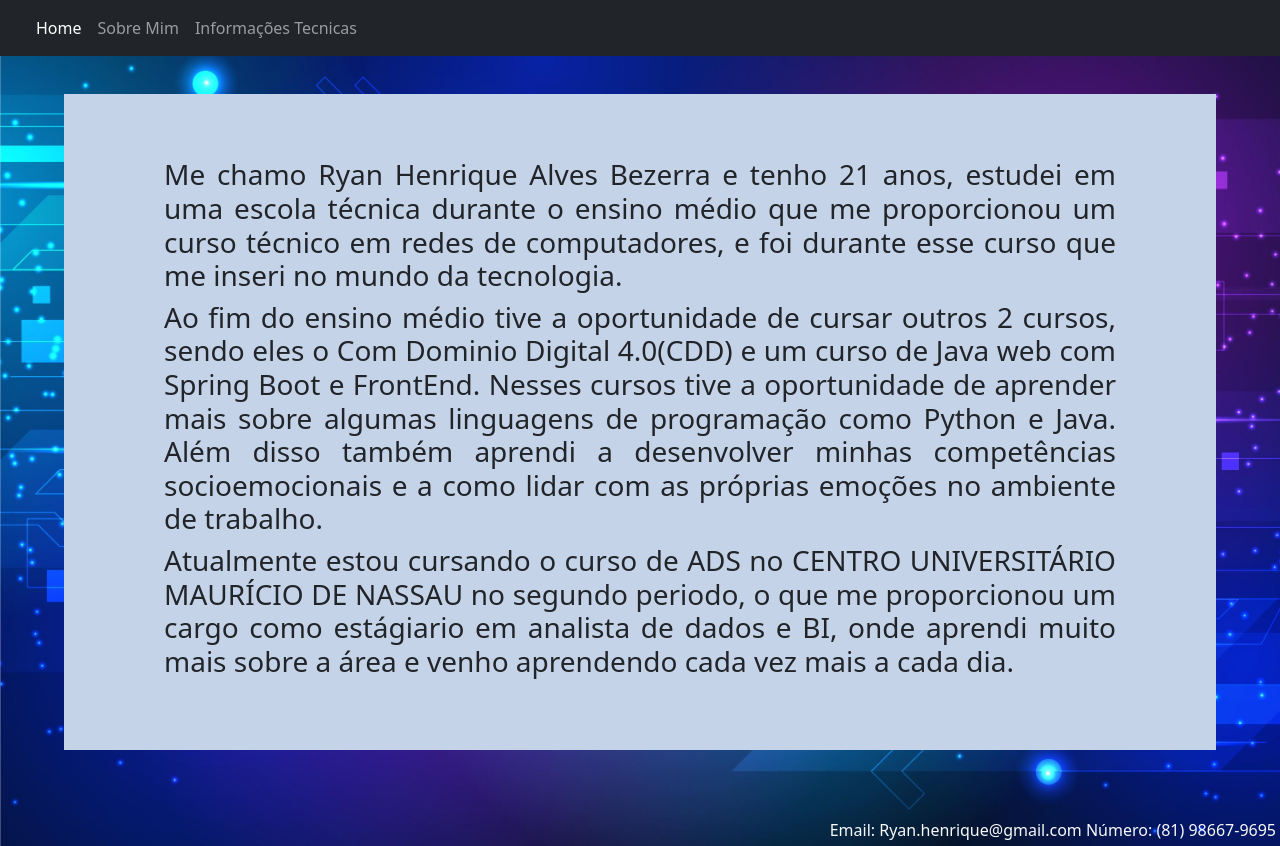
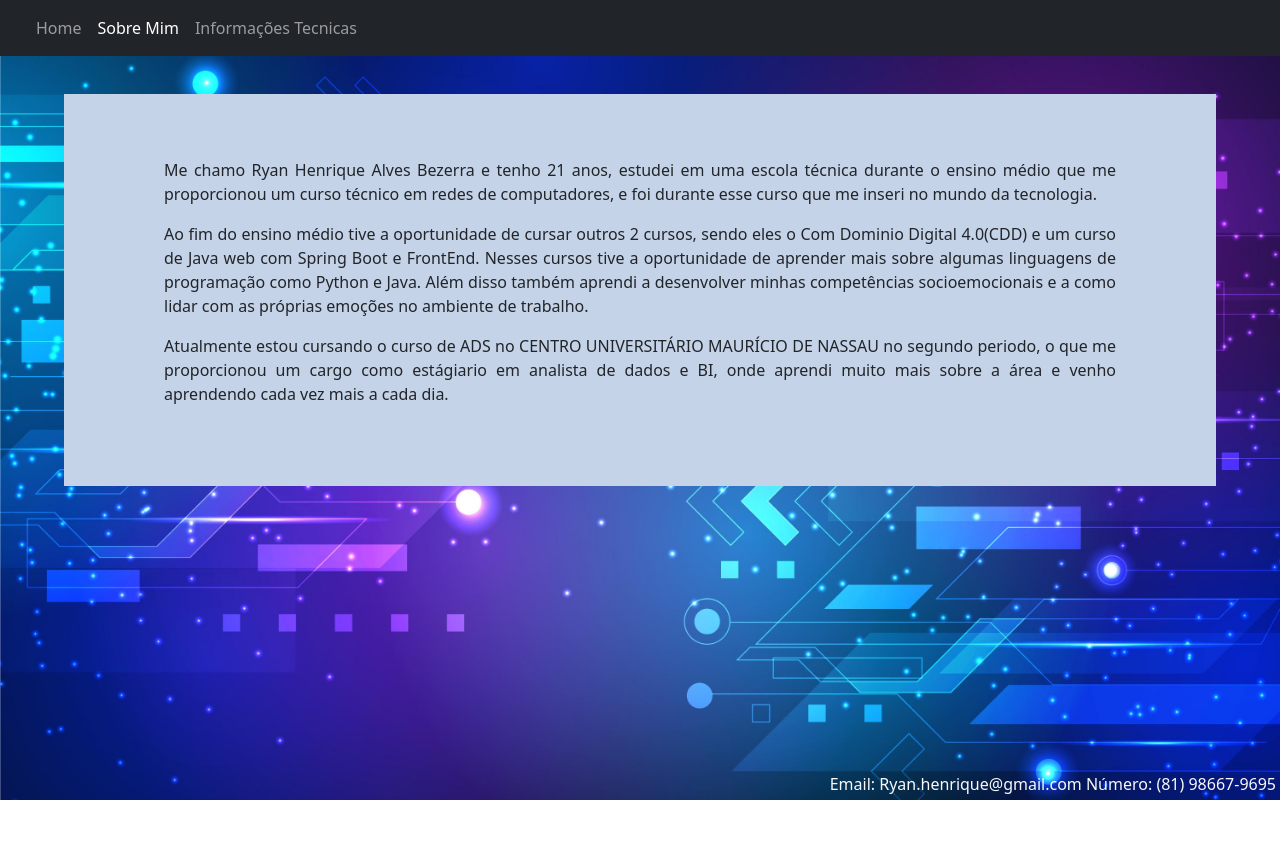
Before and after one commit to RyanHenrique3226/RyanHenrique3226.github.io, a plain HTML site: page SobreMim.html in a window 1280 px wide. After the commit the page ends 800 px from the top, so only its background shows below. Drawn offline with nearby package versions, Linux system fonts and the light colour scheme.

Commit message:
Add files via upload

```diff
--- a/SobreMim.html
+++ b/SobreMim.html
@@ -18,8 +18,8 @@
         </button>
         <div class="collapse navbar-collapse" id="navbarNavAltMarkup">
           <div class="navbar-nav">
-            <a class="nav-link active" aria-current="page" href="index.html">Home</a>
-            <a class="nav-link" href="SobreMim.html">Sobre Mim</a>
+            <a class="nav-link" aria-current="page" href="index.html">Home</a>
+            <a class="nav-link active" href="SobreMim.html">Sobre Mim</a>
             <a class="nav-link" href="Experiencias.html">Informações Tecnicas</a>
           </div>
         </div>
@@ -28,22 +28,22 @@
 
 
     <div style="background-color: #C5D3E8; position: relative;" class="body_Center">
-        <h3 style="margin-left: 100px; margin-right: 100px; text-align: justify;">Me chamo Ryan Henrique Alves Bezerra e tenho 21 anos, estudei em uma escola técnica durante o ensino médio que me
+        <p style="margin-left: 100px; margin-right: 100px; text-align: justify;">Me chamo Ryan Henrique Alves Bezerra e tenho 21 anos, estudei em uma escola técnica durante o ensino médio que me
           proporcionou um curso técnico em redes de computadores, e foi durante esse curso que me inseri no mundo da tecnologia.
 
-        </h3>
-        <h3 style="margin-left: 100px; margin-right: 100px; text-align: justify;">
+        </p>
+        <p style="margin-left: 100px; margin-right: 100px; text-align: justify;">
           Ao fim do ensino médio tive a oportunidade de cursar outros 2 cursos, sendo eles o Com Dominio Digital 4.0(CDD) e um curso de Java web com Spring Boot e FrontEnd. Nesses
           cursos tive a oportunidade de aprender mais sobre algumas linguagens de programação como Python e Java. Além disso também aprendi a desenvolver minhas competências socioemocionais
           e a como lidar com as próprias emoções no ambiente de trabalho.
-        </h3>
-        <h3 style="margin-left: 100px; margin-right: 100px; text-align: justify;">
+        </p>
+        <p style="margin-left: 100px; margin-right: 100px; text-align: justify;">
           Atualmente estou cursando o curso de ADS no CENTRO UNIVERSITÁRIO MAURÍCIO DE NASSAU no segundo periodo, o que me proporcionou um cargo como estágiario em analista de dados e BI,
           onde aprendi muito mais sobre a área e venho aprendendo cada vez mais a cada dia.
-        </h3>
+        </p>
     </div>
 
-    <footer class="p-1 text-light text-end sticky-botton">Email: Ryan.henrique@gmail.com   Número: (81) 98667-9695</footer>
+    <footer class="p-1 text-light text-end sticky-botton fixed-bottom">Email: Ryan.henrique@gmail.com   Número: (81) 98667-9695</footer>
 
     <script src="https://cdn.jsdelivr.net/npm/bootstrap@5.3.3/dist/js/bootstrap.bundle.min.js" integrity="sha384-YvpcrYf0tY3lHB60NNkmXc5s9fDVZLESaAA55NDzOxhy9GkcIdslK1eN7N6jIeHz" crossorigin="anonymous"></script>
   </body>
```
Also changed, not shown: Experiencias.html (+12 -9 lines), index.html (+2 -2 lines).
